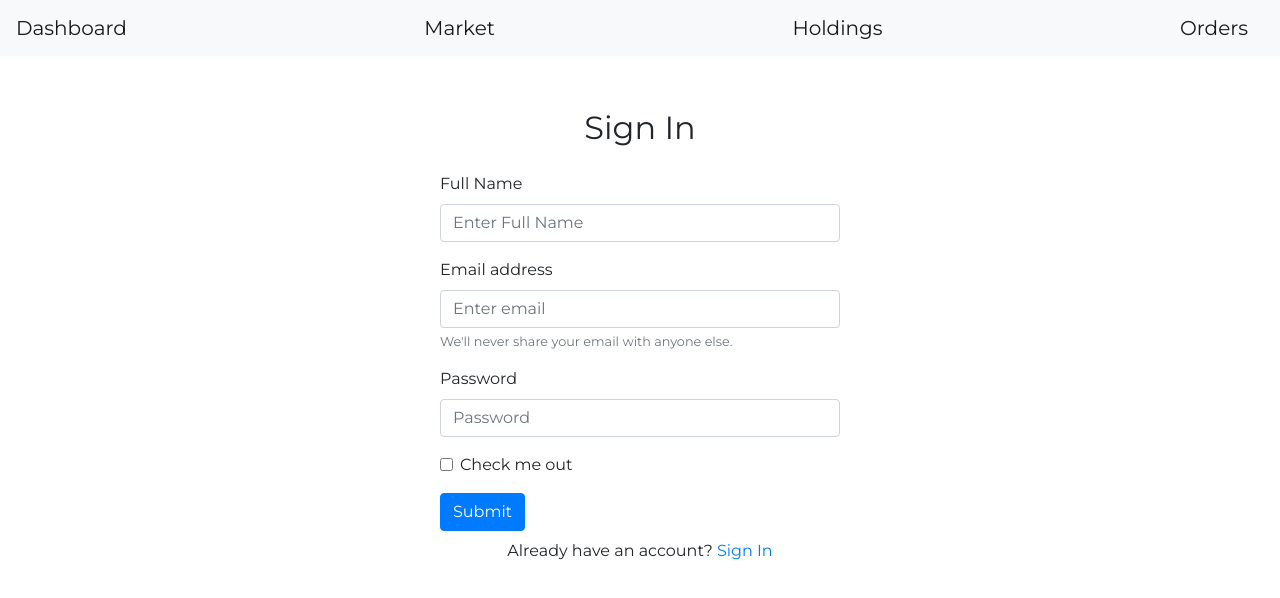
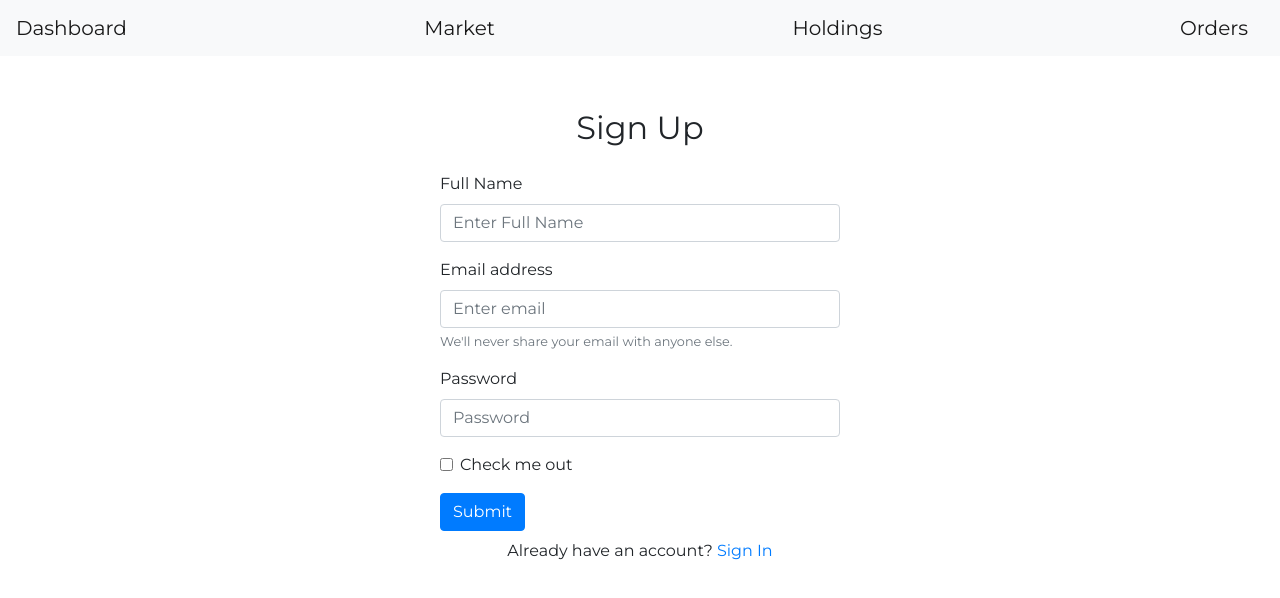
Before and after one commit to virtual-stonks/stonks-frontend, a React (Create React App) app: page /signup in a window 1280 px wide. Shown: the top 598 px of the page. Built offline with nearby package versions, Linux system fonts and the light colour scheme.

Commit message:
Login route fixed

```diff
--- a/src/App.js
+++ b/src/App.js
@@ -16,7 +16,7 @@ function App() {
       <Navbar />
 
       <Switch>
-        <Route exact path="/signin" component={Signin} />
+        <Route exact path="/login" component={Signin} />
         <Route exact path="/signup" component={Signup} />
         <Route exact path="/market/crypto" component={Crypto} />
         <Route exact path="/live/crypto" component={CoinLive} />
--- a/src/components/auth/Signup.js
+++ b/src/components/auth/Signup.js
@@ -1,16 +1,12 @@
 import { useRef, useState } from 'react';
 import { Link, useHistory } from 'react-router-dom';
-// import { useAuth } from '../../helper/AuthContext';
-// import axios from 'axios';
 
 export default function Signup() {
   const emailRef = useRef();
   const passwordRef = useRef();
   const nameRef = useRef();
-  //   const { login } = useAuth();
   const [error, setError] = useState('');
   const [loading, setLoading] = useState(false);
-  // const history = useHistory();
 
   async function handleSubmit(e) {
     e.preventDefault();
@@ -22,16 +18,6 @@ export default function Signup() {
     console.log(emailRef.current.value);
     console.log(passwordRef.current.value);
 
-    // await login(emailRef.current.value, passwordRef.current.value).then(
-    //   (result) => {
-    //     // console.log(result);
-    //     history.push('/');
-    //   },
-    //   (err) => setError(err.message)
-    // );
-
-    // await axios.get('http://localhost:5000/').then(alert, alert);
-
     setLoading(false);
   }
 
@@ -41,7 +27,7 @@ export default function Signup() {
       style={{ minHeight: '70vh' }}
     >
       <div className="w-100" style={{ maxWidth: '400px' }}>
-        <h2 className="text-center mb-4">Sign In</h2>
+        <h2 className="text-center mb-4">Sign Up</h2>
         {error && (
           <div class="alert alert-danger" role="alert">
             {error}
@@ -100,7 +86,7 @@ export default function Signup() {
           </button>
         </form>
         <div className="w-100 text-center mt-2">
-          Already have an account? <Link to="/singin">Sign In</Link>
+          Already have an account? <Link to="/login">Sign In</Link>
         </div>
       </div>
     </div>
```
Also changed, not shown: src/components/auth/Signin.js (+1 -14 lines), 1 other file (tests, documents, lock files or other folders).
